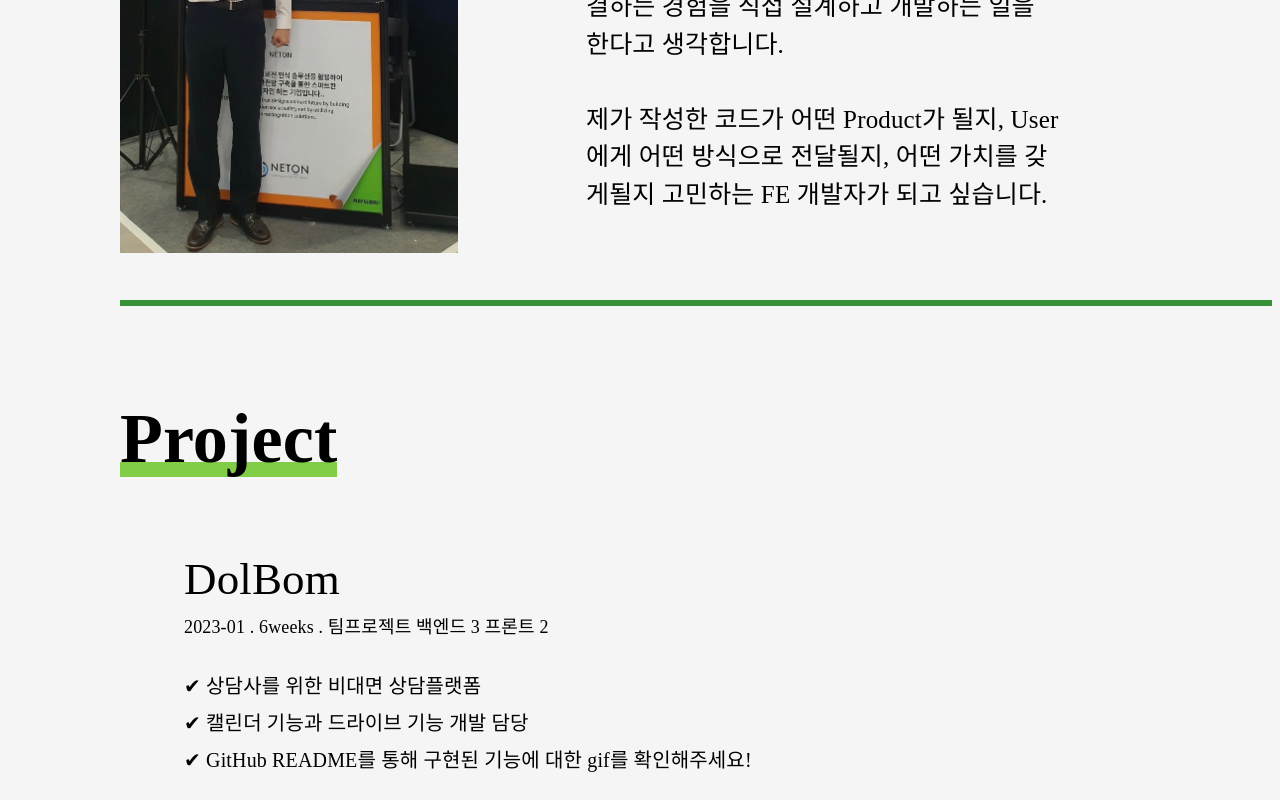
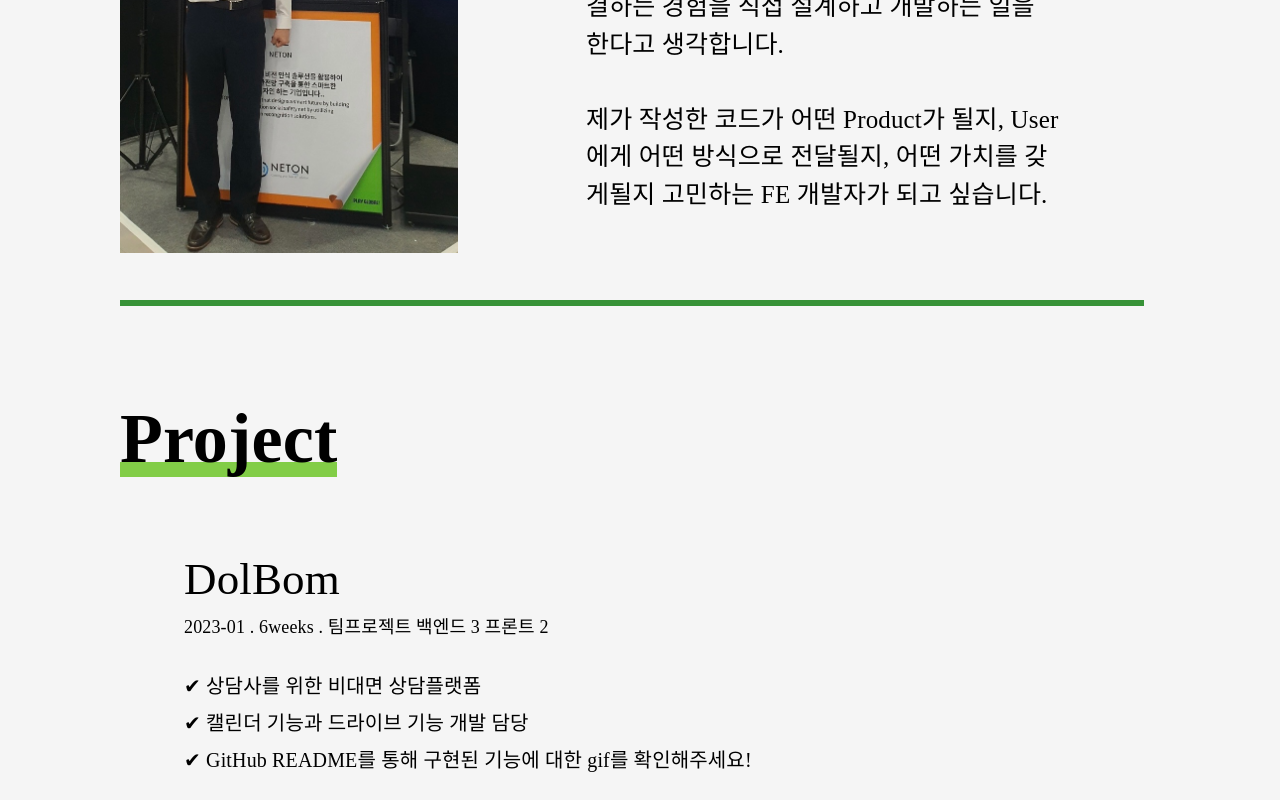
Before and after one commit to dailybetter/GSAP_practice, a React (Vite) app in the folder gsap_practice/: page / in a window 1280 px wide. Shown: the part 1317-2117 px from the top of the page. Built offline with nearby package versions, Linux system fonts and the light colour scheme; a web font is replaced by a local one.

Commit message:
Fix: Styled.Divider 반응형 작업

```diff
--- a/gsap_practice/src/components/body/styled.tsx
+++ b/gsap_practice/src/components/body/styled.tsx
@@ -113,7 +113,12 @@ export const Divider = styled.div`
   height: 6.5px;
   margin-top: 30px;
   background-color: ${DARK_GREEN};
-  width: 90vw;
+  width: 80vw;
+  @media ${(props) => props.theme.tablet} {
+    font-family: 'SpoqaBold';
+    font-size: 45px;
+    width: 90vw;
+  }
 `;
 
 export const Footer = styled.footer`
--- a/gsap_practice/src/components/gsap/UnderLine.tsx
+++ b/gsap_practice/src/components/gsap/UnderLine.tsx
@@ -14,8 +14,8 @@ interface UnderlineProps {
 
 const UnderlineContainer = styled.span`
   background-image: linear-gradient(
-    transparent 80%,
-    ${(props: Color) => props.color} 20%
+    transparent 60%,
+    ${(props: Color) => props.color} 40%
   );
   background-size: 0% 100%;
   background-repeat: no-repeat;
```
